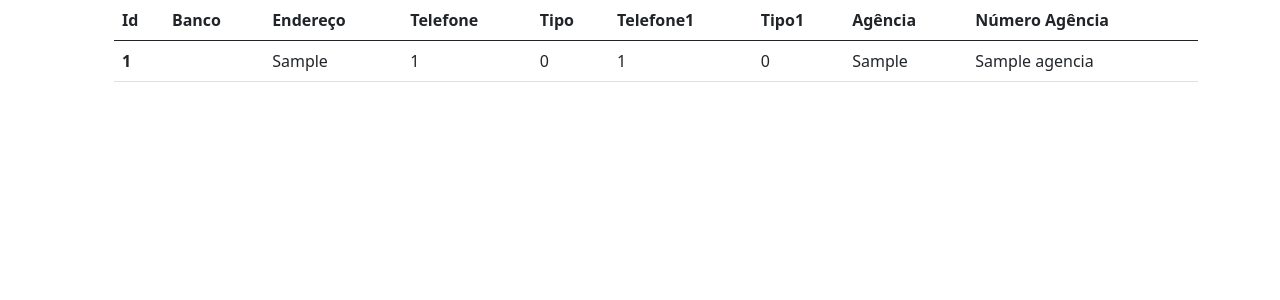
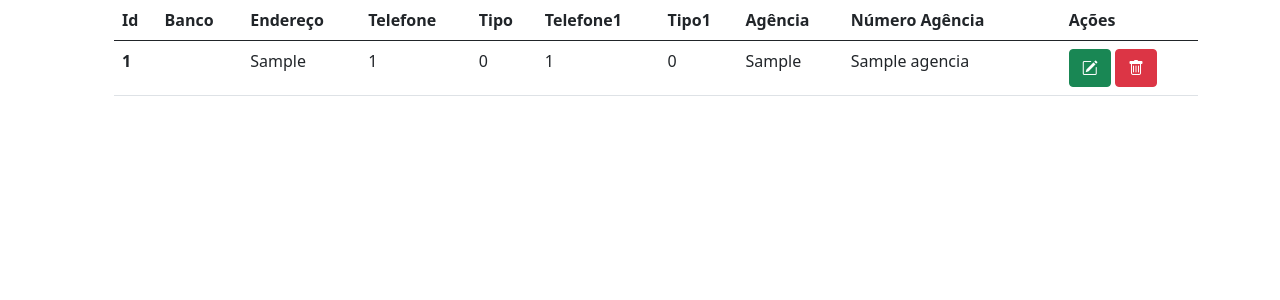
Before and after one commit to Davi-Ga/AplicativoWEB, a Django app: page /listar/agencia/ in a window 1280 px wide. Shown: the part 80-380 px from the top of the page. Run offline with Django 4.2, Linux system fonts and the light colour scheme; tables that the repository leaves empty hold one stand-in row (values such as "Sample post").

Commit message:
Ações definidas

```diff
--- a/app/banco/templates/banco/agencia_list.html
+++ b/app/banco/templates/banco/agencia_list.html
@@ -3,6 +3,7 @@
 
 {% block content %}
     <div id="main">
+
         <ul>
             {% if agencias %}
 
@@ -18,6 +19,9 @@
                     <th scope="col">Tipo1</th>
                     <th scope="col">Agência</th>
                     <th scope="col">Número Agência</th>
+                        <th>
+                            <th scope="col">Ações</th>
+                        </th>
                   </tr>
                 </thead>
             <tbody>
@@ -32,6 +36,12 @@
                         <td>{{Agencia.tipo1}}</td>
                         <td>{{Agencia.agencia}}</td>
                         <td>{{Agencia.nome_agencia}}</td>
+                        <td>
+                            <td>
+                                <button type="button" href= "{% url '' %}" class="btn btn-success"><i class="bi bi-pencil-square"></i></button>
+                                <button type="button" class="btn btn-danger"><i class="bi bi-trash"></i></button>
+                            </td>
+                        </td>
                     </tr>
                 {% endfor %}
             </tbody>
```
